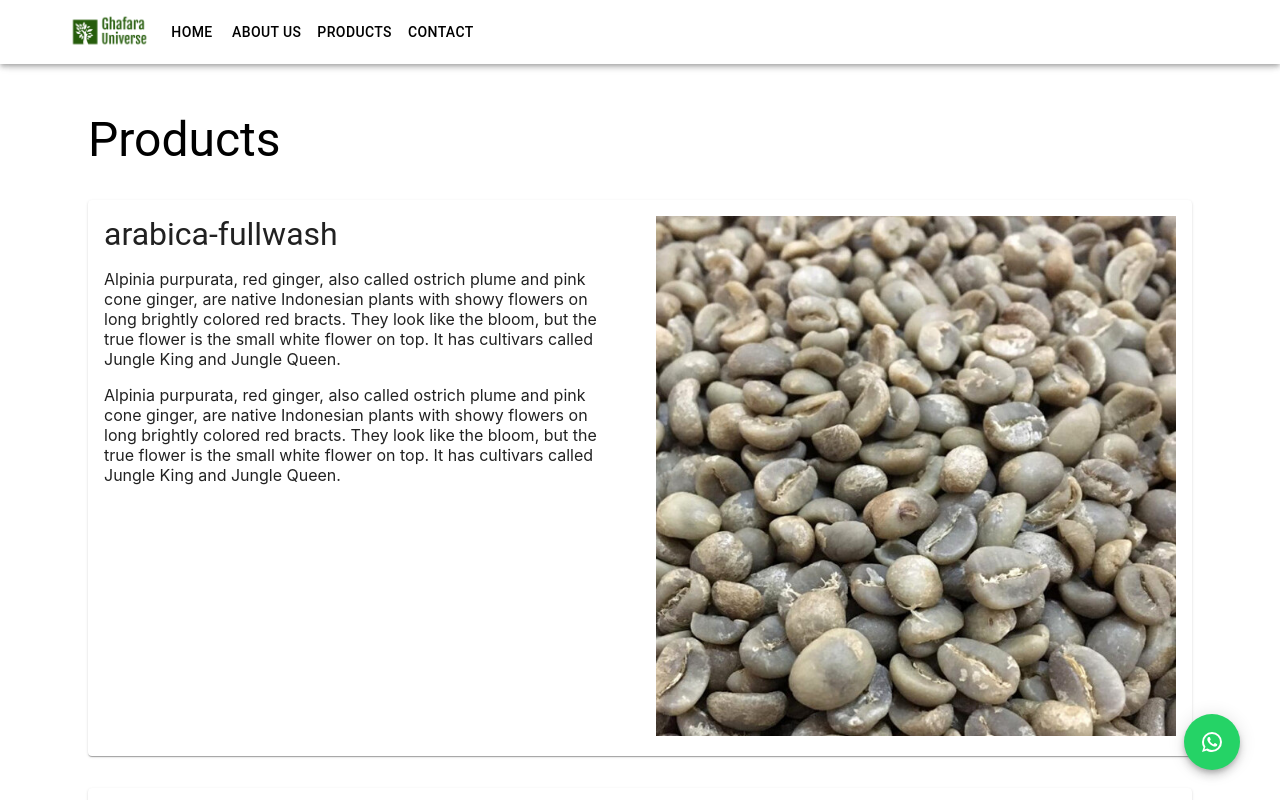
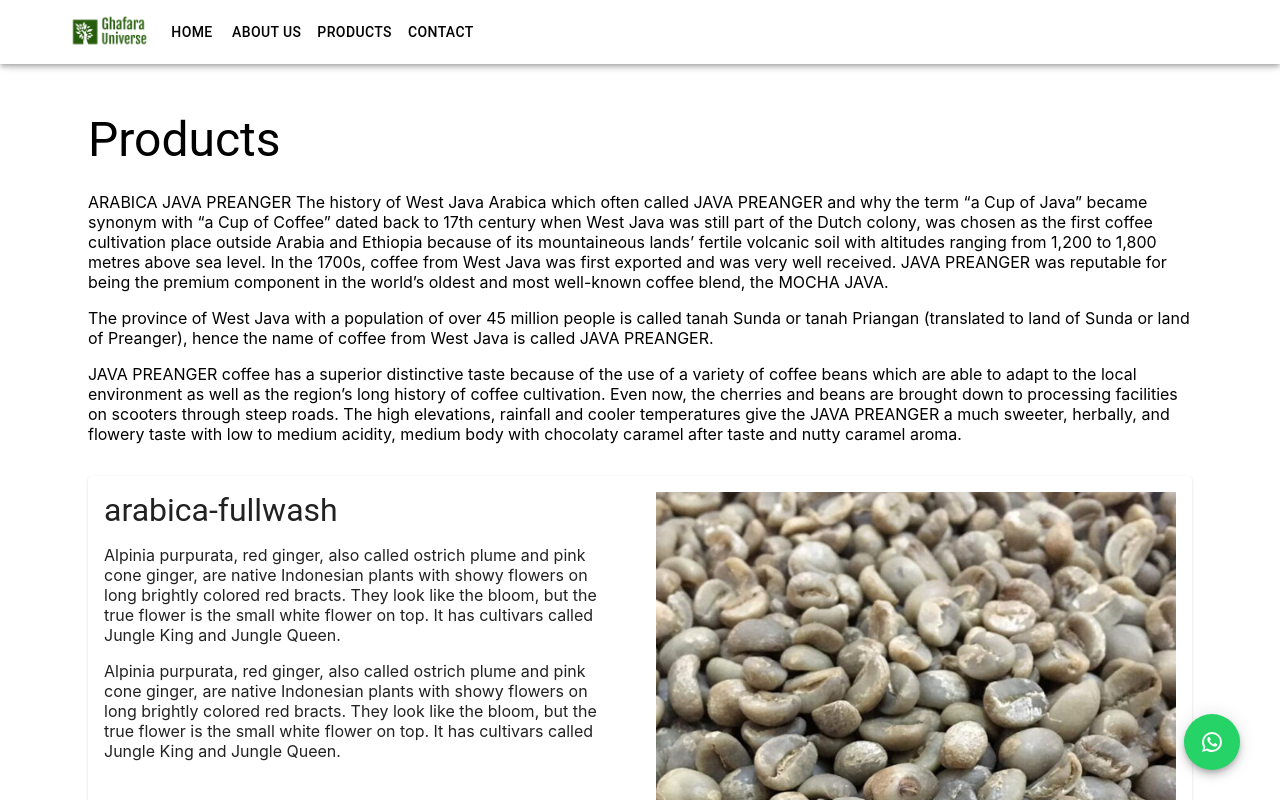
Before and after one commit to bimaaghafara/web-spices, a Next.js app: page /products in a window 1280 px wide. Shown: the top 800 px of the page. Built offline with nearby package versions, Linux system fonts and the light colour scheme.

Commit message:
arabica desc

```diff
--- a/src/modules/products/index.js
+++ b/src/modules/products/index.js
@@ -49,6 +49,12 @@ const ProductsPage = () => {
                 }}>
                     Products
                 </Typography>
+                <p>ARABICA JAVA PREANGER
+The history of West Java Arabica which often called JAVA PREANGER and why the term “a Cup of Java” became synonym with “a Cup of Coffee” dated back to 17th century when West Java was still part of the Dutch colony, was chosen as the first coffee cultivation place outside Arabia and Ethiopia because of its mountaineous lands’ fertile volcanic soil with altitudes ranging from 1,200 to 1,800 metres above sea level. In the 1700s, coffee from West Java was first exported and was very well received. JAVA PREANGER was reputable for being the premium component in the world’s oldest and most well-known coffee blend, the MOCHA JAVA.</p>
+
+<p>The province of West Java with a population of over 45 million people is called tanah Sunda or tanah Priangan (translated to land of Sunda or land of Preanger), hence the name of coffee from West Java is called JAVA PREANGER.</p>
+
+<p>JAVA PREANGER coffee has a superior distinctive taste because of the use of a variety of coffee beans which are able to adapt to the local environment as well as the region’s long history of coffee cultivation. Even now, the cherries and beans are brought down to processing facilities on scooters through steep roads. The high elevations, rainfall and cooler temperatures give the JAVA PREANGER a much sweeter, herbally, and flowery taste with low to medium acidity, medium body with chocolaty caramel after taste and nutty caramel aroma.</p>
                 {renderProduct({
                     direction: "row-reverse",
                     title: "arabica-fullwash",
```
